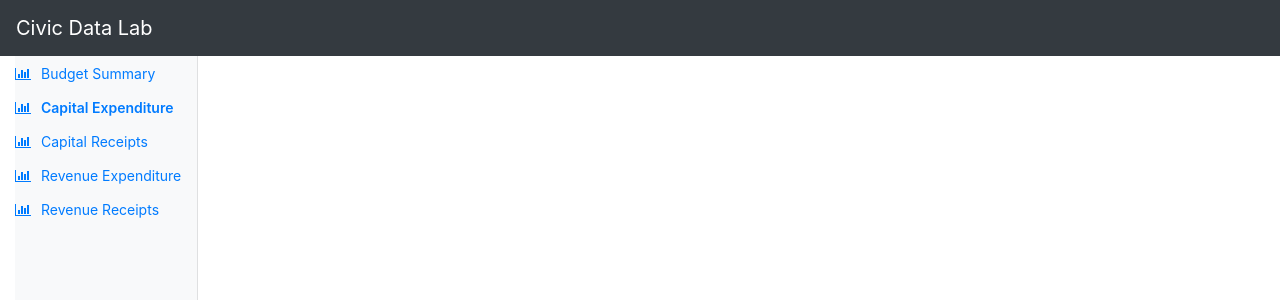
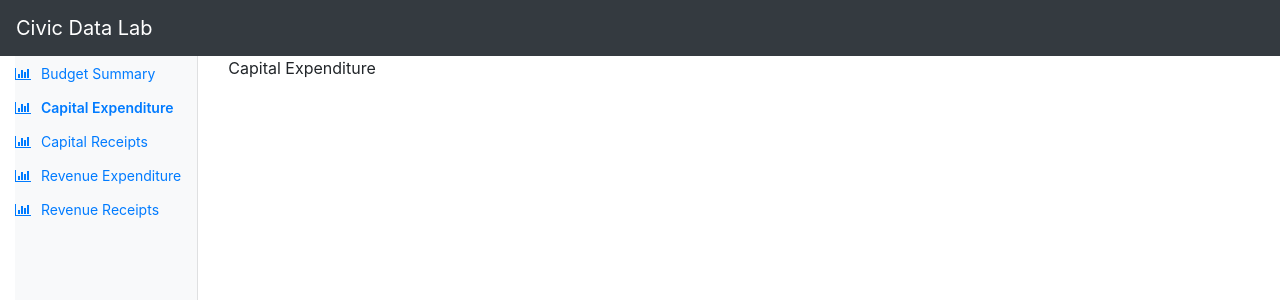
Before and after one commit to pallav-125/cdl-budget, a React (Create React App) app: page /capital-expenditure in a window 1280 px wide. Shown: the top 300 px of the page. Built offline with nearby package versions, Linux system fonts and the light colour scheme.

Commit message:
initialized empty components with routes

```diff
--- a/src/components/Main.js
+++ b/src/components/Main.js
@@ -1,15 +1,19 @@
 import React from 'react';
 import {Route} from 'react-router-dom';
 import BudgetSummary from './dashboards/BudgetSummary.js';
+import CapitalExpenditure from './dashboards/CapitalExpenditure.js';
+import CapitalReceipts from './dashboards/CapitalReceipts.js';
+import RevenueExpenditure from './dashboards/RevenueExpenditure.js';
+import RevenueReceipts from './dashboards/RevenueReceipts.js';
 
 const Main = () => {
     return (
         <React.Fragment>
             <Route path="/" exact component={BudgetSummary} />
-            {/* <Route path="/capital-expenditure" component={BudgetSummary} /> */}
-            {/* <Route path="/capital-receipts" component={BudgetSummary} /> */}
-            {/* <Route path="/revenue-expenditure" component={BudgetSummary} /> */}
-            {/* <Route path="/revenue-receipts" component={BudgetSummary} /> */}
+            <Route path="/capital-expenditure" exact component={CapitalExpenditure} />
+            <Route path="/capital-receipts" exact component={CapitalReceipts} />
+            <Route path="/revenue-expenditure" exact component={RevenueExpenditure} />
+            <Route path="/revenue-receipts" exact component={RevenueReceipts} />
         </React.Fragment>
     );
 }
--- /dev/null
+++ b/src/components/dashboards/CapitalExpenditure.js
@@ -0,0 +1,7 @@
+import React from 'react';
+
+const CapitalExpenditure = () => {
+    return <div>Capital Expenditure</div>
+}
+
+export default CapitalExpenditure;
--- /dev/null
+++ b/src/components/dashboards/CapitalReceipts.js
@@ -0,0 +1,7 @@
+import React from 'react';
+
+const CapitalReceipts = () => {
+    return <div>Capital Receipts</div>
+}
+
+export default CapitalReceipts;
--- /dev/null
+++ b/src/components/dashboards/RevenueExpenditure.js
@@ -0,0 +1,7 @@
+import React from 'react';
+
+const RevenueExpenditure = () => {
+    return <div>Revenue Expenditure</div>
+}
+
+export default RevenueExpenditure;
--- /dev/null
+++ b/src/components/dashboards/RevenueReceipts.js
@@ -0,0 +1,7 @@
+import React from 'react';
+
+const RevenueReceipts = () => {
+    return <div>Revenue Receipts</div>
+}
+
+export default RevenueReceipts;
```
